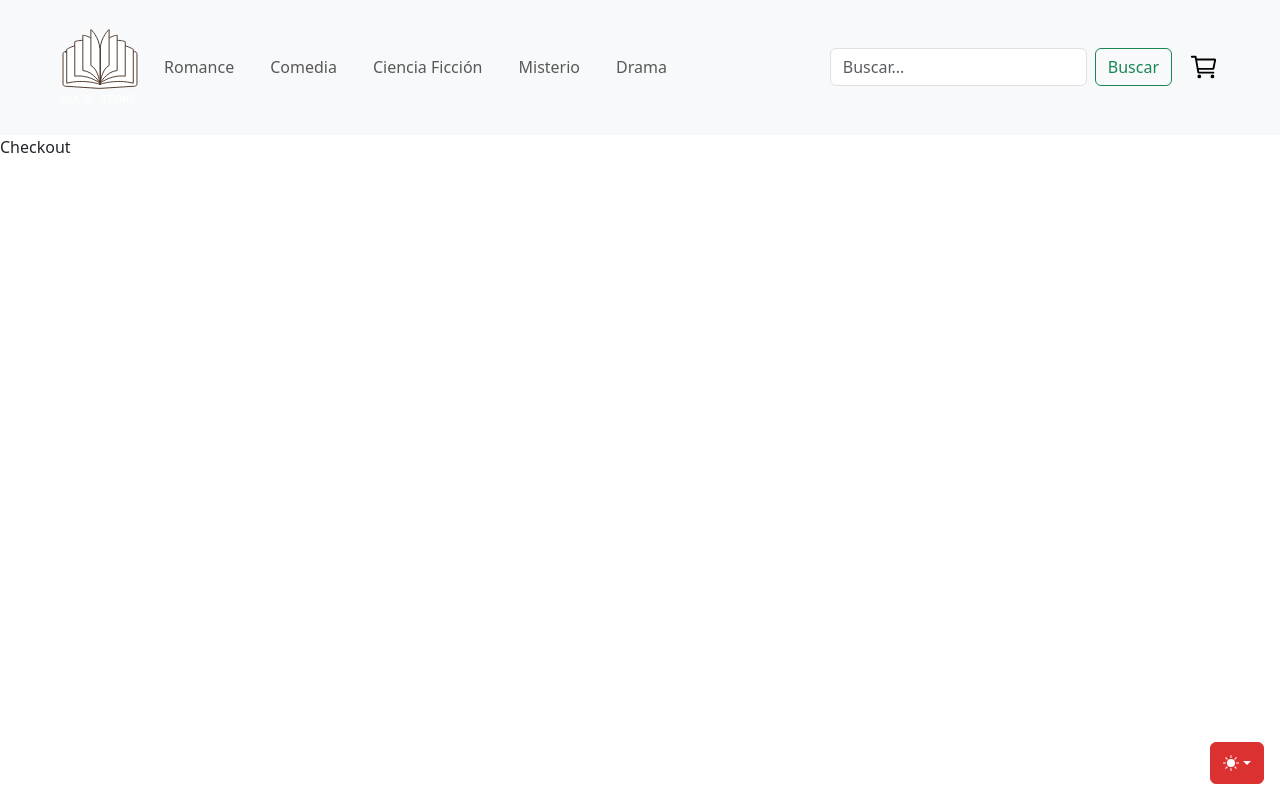
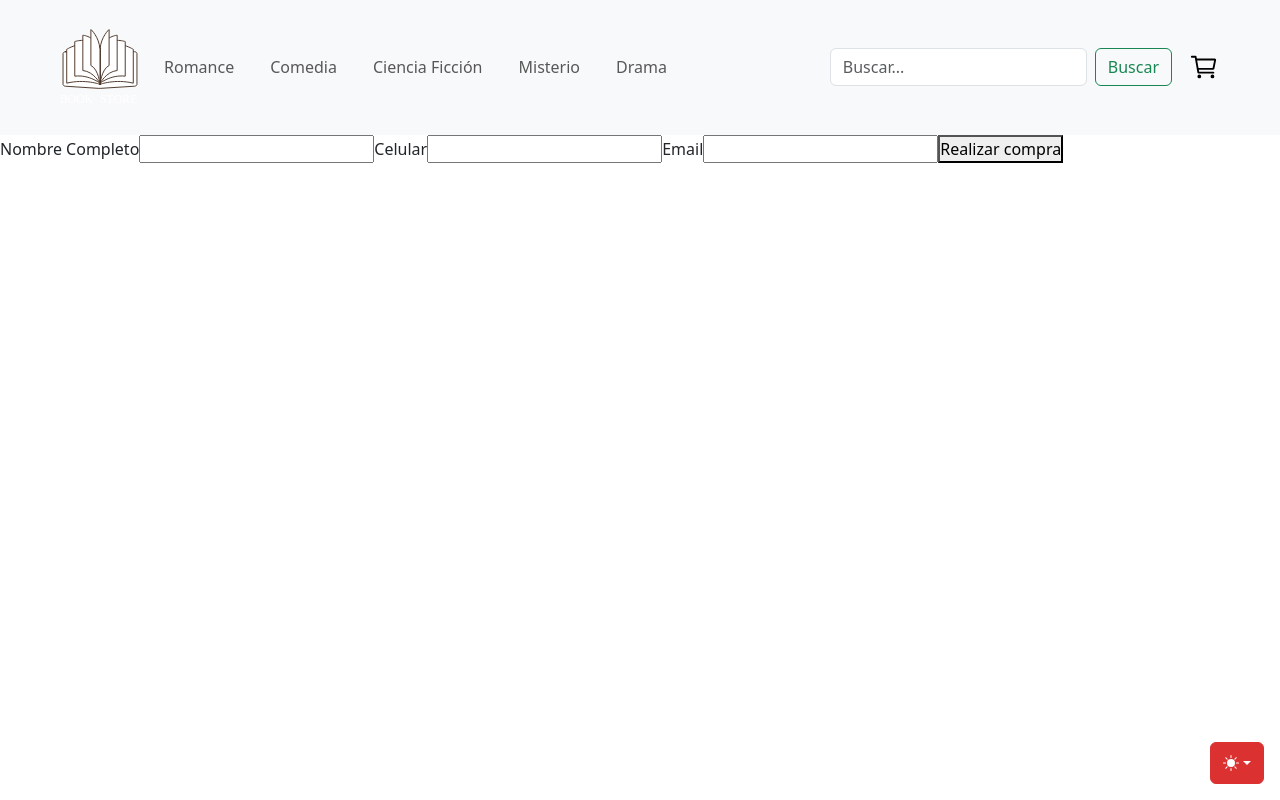
Before and after one commit to natyfernandez/BookStore, a React (Vite) app: page /checkout in a window 1280 px wide. Built offline with nearby package versions, Linux system fonts and the light colour scheme.

Commit message:
Creación e implementación de Checkout.jsx y FormCheckout.jsx

```diff
--- a/src/components/Cart/Cart.jsx
+++ b/src/components/Cart/Cart.jsx
@@ -31,6 +31,7 @@ const Cart = () => {
 
             <div>
                 <p>Total: {totalPrice()} </p>
+                <Link to="/checkout">Continuar compra</Link>
                 <button onClick={deleteCart} >Vaciar carrito</button>
             </div>
         </>
--- a/src/components/Checkout/Checkout.jsx
+++ b/src/components/Checkout/Checkout.jsx
@@ -1,8 +1,71 @@
-import React from 'react'
+import { useContext, useState } from "react"
+import FormCheckout from './FormCheckout';
+import { CartContext } from "../../context/CartContext";
+import { addDoc, collection, doc, setDoc, Timestamp } from "firebase/firestore";
+import db from './../../db/dbFirebase.js';
+import { Link } from "react-router-dom";
 
 const Checkout = () => {
+  const [dataForm, setDataForm] = useState({
+    fullname: '',
+    phone: '',
+    email: ''
+  })
+  const [ orderId, setOrderId ] = useState(null)
+  const { cart, totalPrice, deleteCart } = useContext(CartContext)
+
+  const handleChangeInput = (event) => {
+    setDataForm( { ...dataForm, [event.target.name]: event.target.value } )
+    event.target.value
+  }
+
+  const handleSubmitForm = (event) => {
+    event.preventDefault();
+
+    const order = {
+        buyer: { ...dataForm },
+        products: [...cart],
+        date: Timestamp.fromDate(new Date()), // Uso correcto de Timestamp
+        total: totalPrice()
+    };
+
+    uploadOrder(order)
+  };
+
+  const uploadOrder = (newOrder) => {
+    const ordersCollection = collection(db, "orders")
+    addDoc(ordersCollection, newOrder)
+      .then((response)=> {
+        setOrderId(response.id)
+      })
+      .finally(()=> {
+        updateStock()
+      })
+  }
+
+  const updateStock = () => {
+    cart.map(( { quantity, id, ...productCart} )=> {
+      const productRef = doc(db, "products", id)
+      setDoc(productRef, { ...productCart, stock: productCart.stock - quantity })
+    })
+
+    deleteCart()
+  }
+
   return (
-    <div>Checkout</div>
+    <div>
+      {
+        orderId ? (
+          <div>
+            <h2>Orden enviada exitosamente!</h2>
+            <p>Guarde su número de seguimiento: {orderId} </p>
+            <Link to="/">Volver a inicio</Link>
+          </div>
+        ) : (
+          <FormCheckout dataForm={dataForm} handleChangeInput={handleChangeInput} handleSubmitForm={handleSubmitForm} />
+        )
+      }
+    </div>
   )
 }
 
--- /dev/null
+++ b/src/components/Checkout/FormCheckout.jsx
@@ -0,0 +1,20 @@
+const FormCheckout = ({ dataForm, handleChangeInput, handleSubmitForm }) => {
+    return (
+        <div>
+            <form onSubmit={handleSubmitForm}>
+                <label htmlFor="fullname">Nombre Completo</label>
+                <input type="text" name="fullname" id="fullname" value={dataForm.fullname} onChange={handleChangeInput} />
+
+                <label htmlFor="phone">Celular</label>
+                <input type="number" name="phone" id="phone" value={dataForm.phone} onChange={handleChangeInput} />
+
+                <label htmlFor="email">Email</label>
+                <input type="email" name="email" id="email" value={dataForm.email} onChange={handleChangeInput} />
+
+                <button type="submit">Realizar compra</button>
+            </form>
+        </div>
+    );
+}
+
+export default FormCheckout;
```
Also changed, not shown: 1 other file (tests, documents, lock files or other folders).
